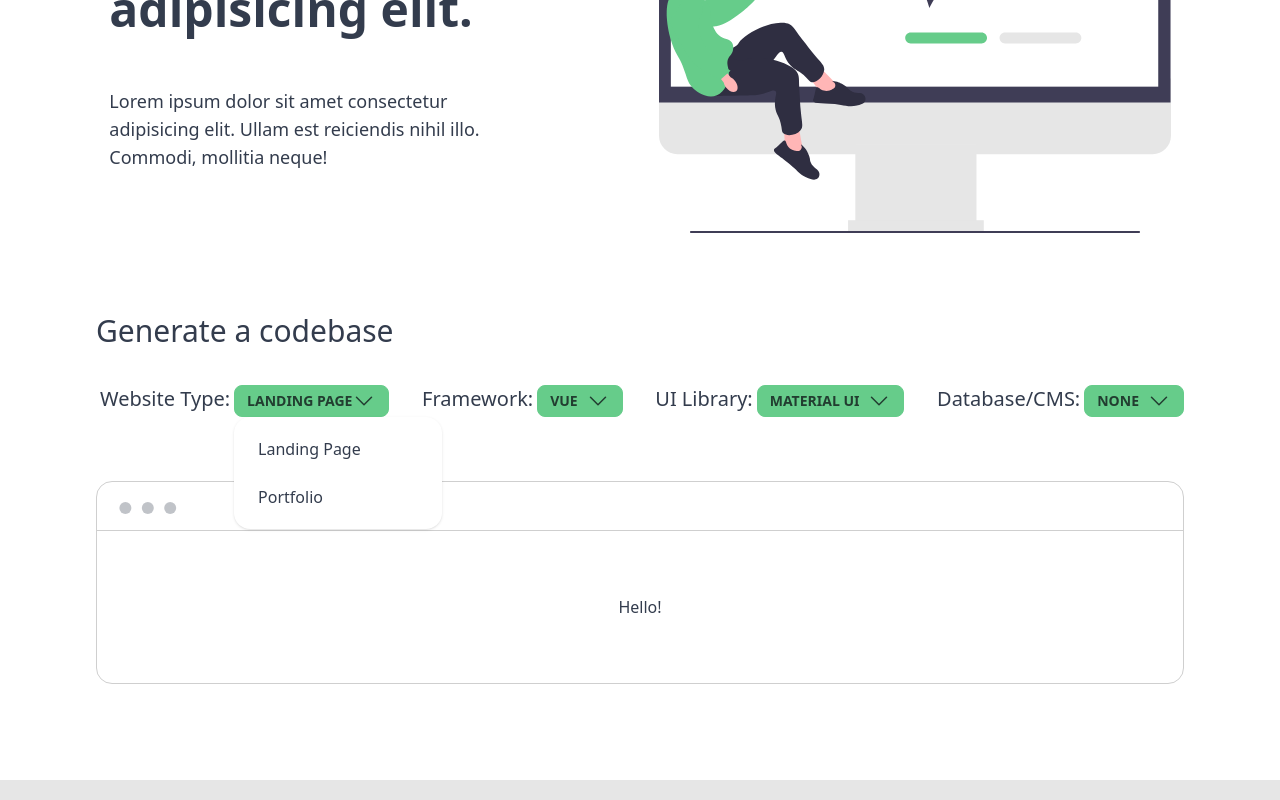
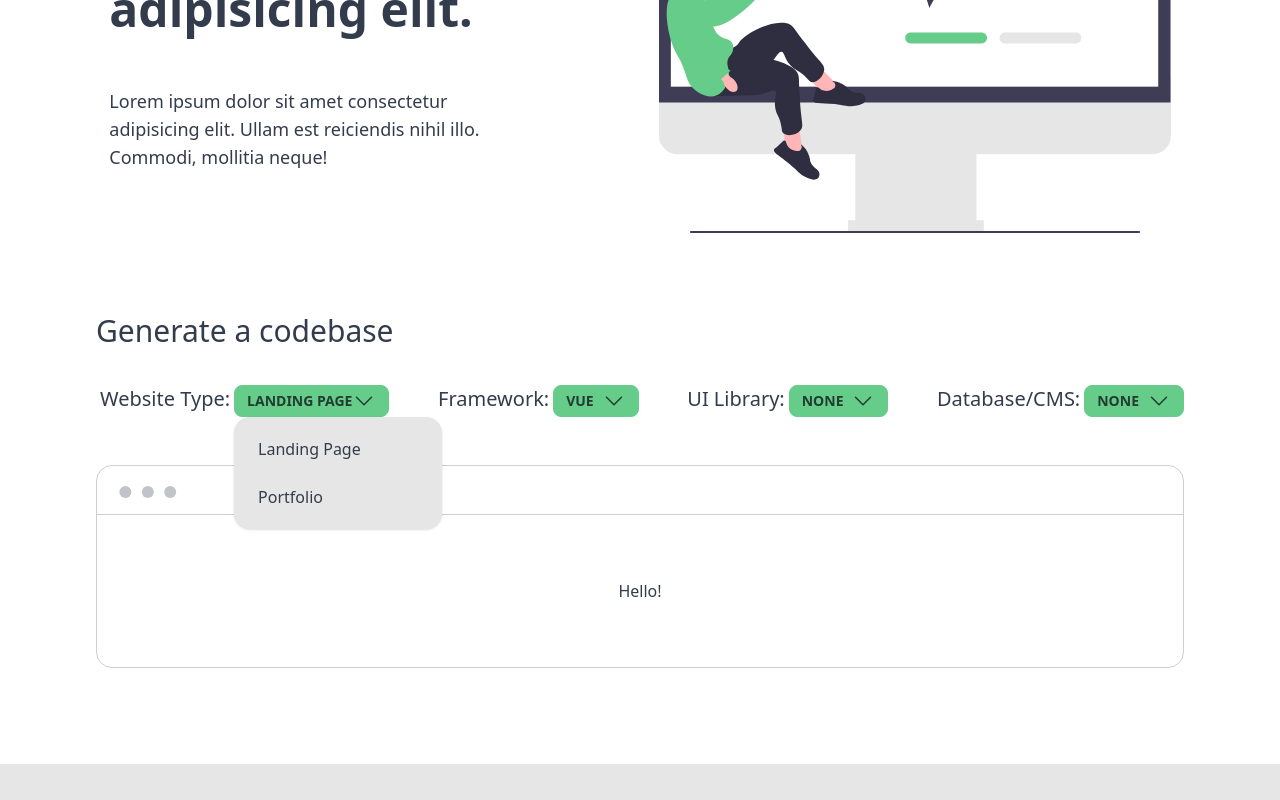
Before and after one commit to kt474/vuenite, a Vue app: page / in a window 1280 px wide. Both pictures are taken after a click on the label "LANDING PAGE". Shown: the part 401-1201 px from the top of the page. Built offline with nearby package versions, Linux system fonts and the light colour scheme.

Commit message:
add refs to dropdowns

```diff
--- a/src/components/Main.vue
+++ b/src/components/Main.vue
@@ -1,4 +1,35 @@
-<script setup lang="ts"></script>
+<script setup lang="ts">
+import { ref } from "vue";
+const websiteType = ref("Landing Page");
+const framework = ref("Vue");
+const uiLibrary = ref("None");
+const backend = ref("None");
+const modal = ref(false);
+
+const chooseFramework = (value: string) => {
+  framework.value = value;
+  modal.value = true;
+  setTimeout(() => (modal.value = false), 500);
+};
+
+const chooseWebsiteType = (value: string) => {
+  websiteType.value = value;
+  modal.value = true;
+  setTimeout(() => (modal.value = false), 500);
+};
+
+const chooseUI = (value: string) => {
+  uiLibrary.value = value;
+  modal.value = true;
+  setTimeout(() => (modal.value = false), 500);
+};
+
+const chooseBackend = (value: string) => {
+  backend.value = value;
+  modal.value = true;
+  setTimeout(() => (modal.value = false), 500);
+};
+</script>
 
 <template>
   <div class="mt-32 mx-12 flex justify-around">
@@ -22,7 +53,7 @@
         <p class="text-xl m-1">Website Type:</p>
         <div class="dropdown">
           <label tabindex="0" class="btn btn-sm btn-primary mt-1"
-            >Landing Page
+            >{{ websiteType }}
             <svg
               xmlns="http://www.w3.org/2000/svg"
               fill="none"
@@ -41,10 +72,13 @@
 
           <ul
             tabindex="0"
-            class="dropdown-content menu p-2 shadow bg-base-100 rounded-box w-52"
+            class="dropdown-content menu p-2 shadow bg-base-200 rounded-box w-52"
+            :class="{ hidden: modal }"
           >
-            <li><a>Landing Page</a></li>
-            <li><a>Portfolio</a></li>
+            <li>
+              <a @click="chooseWebsiteType('Landing Page')">Landing Page</a>
+            </li>
+            <li><a @click="chooseWebsiteType('Portfolio')">Portfolio</a></li>
           </ul>
         </div>
       </div>
@@ -52,7 +86,7 @@
         <p class="text-xl m-1">Framework:</p>
         <div class="dropdown">
           <label tabindex="0" class="btn btn-sm btn-primary mt-1"
-            >Vue
+            >{{ framework }}
             <svg
               xmlns="http://www.w3.org/2000/svg"
               fill="none"
@@ -72,9 +106,10 @@
           <ul
             tabindex="0"
             class="dropdown-content menu p-2 shadow bg-base-200 rounded-box w-52"
+            :class="{ hidden: modal }"
           >
-            <li><a>Vue</a></li>
-            <li><a>Nuxt</a></li>
+            <li><a @click="chooseFramework('Vue')">Vue</a></li>
+            <li><a @click="chooseFramework('Nuxt')">Nuxt</a></li>
           </ul>
         </div>
       </div>
@@ -82,7 +117,7 @@
         <p class="text-xl m-1">UI Library:</p>
         <div class="dropdown">
           <label tabindex="0" class="btn btn-sm btn-primary mt-1"
-            >Material UI
+            >{{ uiLibrary }}
             <svg
               xmlns="http://www.w3.org/2000/svg"
               fill="none"
@@ -102,12 +137,13 @@
           <ul
             tabindex="0"
             class="dropdown-content menu p-2 shadow bg-base-200 rounded-box w-52"
+            :class="{ hidden: modal }"
           >
-            <li><a>Material UI</a></li>
-            <li><a>Quasar</a></li>
-            <li><a>Tailwind</a></li>
-            <li><a>Bootstrap</a></li>
-            <li><a>None</a></li>
+            <li><a @click="chooseUI('None')">None</a></li>
+            <li><a @click="chooseUI('Vuetify')">Vuetify</a></li>
+            <li><a @click="chooseUI('Quasar')">Quasar</a></li>
+            <li><a @click="chooseUI('Tailwind')">Tailwind</a></li>
+            <li><a @click="chooseUI('Bootstrap')">Bootstrap</a></li>
           </ul>
         </div>
       </div>
@@ -115,7 +151,7 @@
         <p class="text-xl m-1">Database/CMS:</p>
         <div class="dropdown">
           <label tabindex="0" class="btn btn-sm btn-primary mt-1"
-            >None
+            >{{ backend }}
             <svg
               xmlns="http://www.w3.org/2000/svg"
               fill="none"
@@ -135,17 +171,18 @@
           <ul
             tabindex="0"
             class="dropdown-content menu p-2 shadow bg-base-200 rounded-box w-52"
+            :class="{ hidden: modal }"
           >
-            <li><a>None</a></li>
-            <li><a>Firestore</a></li>
-            <li><a>Supabase</a></li>
-            <li><a>Strapi</a></li>
-            <li><a>Contentful</a></li>
+            <li><a @click="chooseBackend('None')">None</a></li>
+            <li><a @click="chooseBackend('Firestore')">Firestore</a></li>
+            <li><a @click="chooseBackend('Supabase')">Supabase</a></li>
+            <li><a @click="chooseBackend('Strapi')">Strapi</a></li>
+            <li><a @click="chooseBackend('Contentful')">Contentful</a></li>
           </ul>
         </div>
       </div>
     </div>
-    <div class="mockup-window border border-base-300 mt-12">
+    <div class="mockup-window border border-base-300 mt-8">
       <div class="flex justify-center px-4 py-16 border-t border-base-300">
         Hello!
       </div>
```
